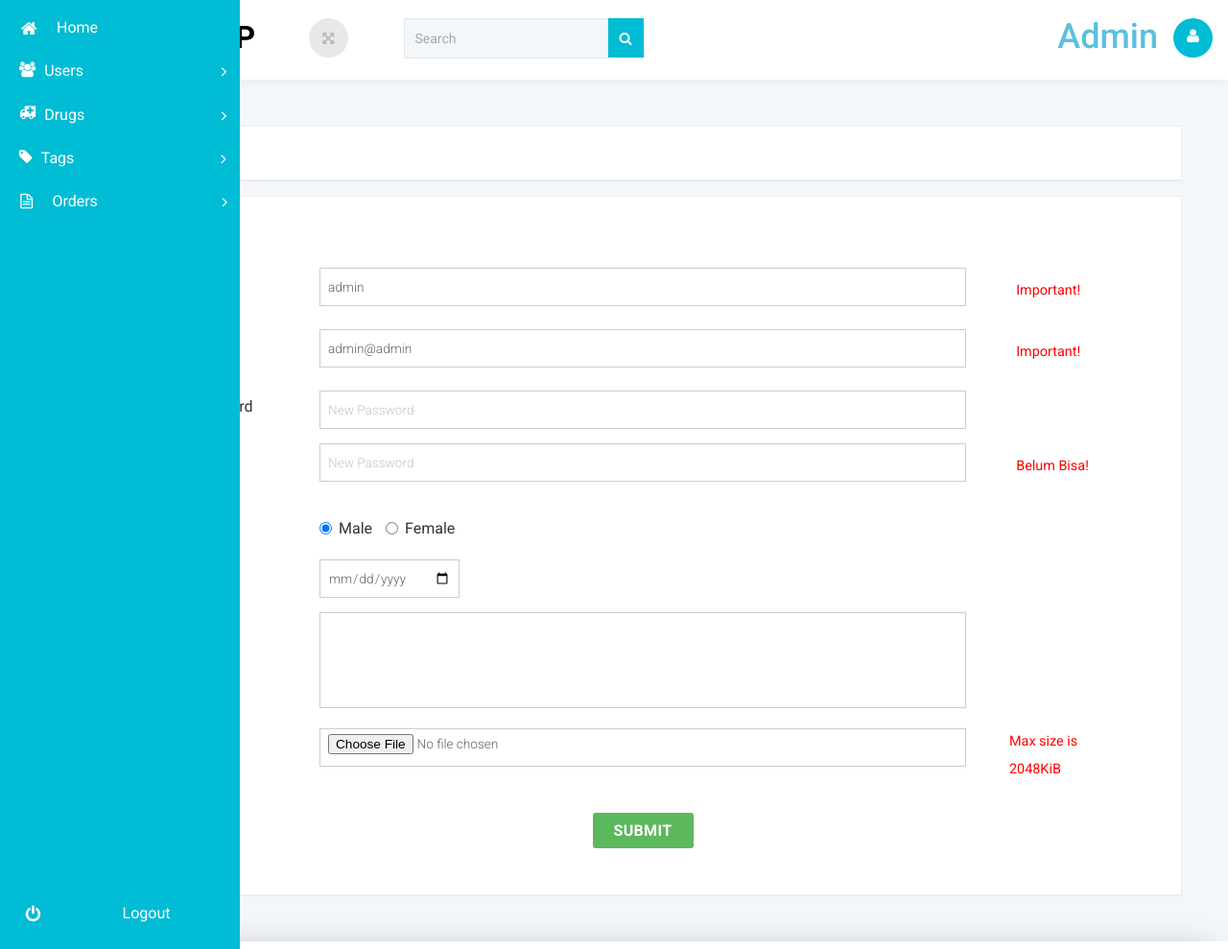
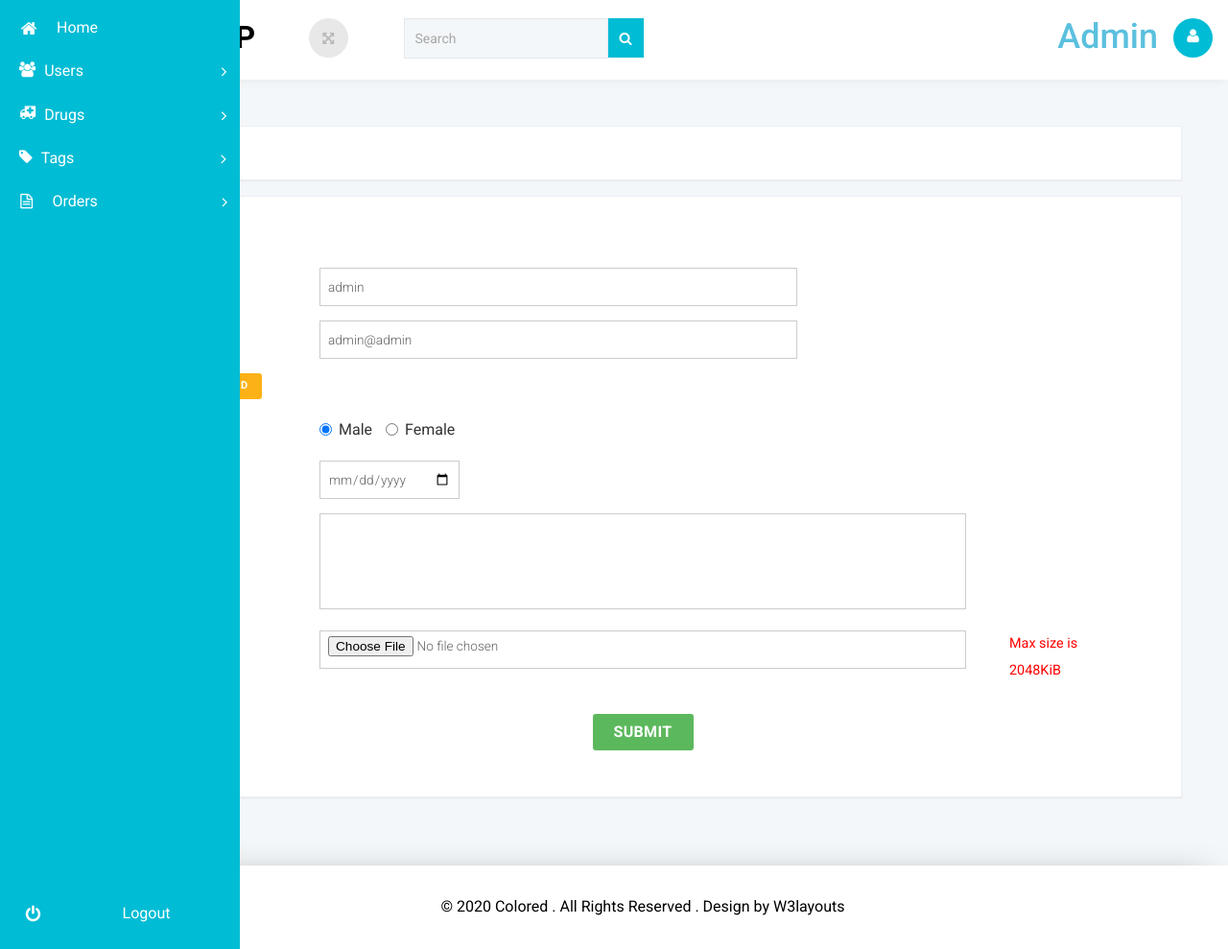
Before and after one commit to iyasmzn/project2_apotek, a Laravel app: page /admin/users/edit/1 in a window 1280 px wide. Shown: the whole page at 96% size. Run offline with Laravel 8, Linux system fonts and the light colour scheme; a user stored in the database is signed in; data comes from the database, SQL or seed files in the repository; some libraries are stand-ins or nearby versions; some web fonts are replaced.

Commit message:
add some

```diff
--- a/app/Http/Controllers/UserController.php
+++ b/app/Http/Controllers/UserController.php
@@ -5,6 +5,7 @@
 use App\Model\User;
 use Illuminate\Http\Request;
 use Illuminate\Support\Facades\Auth;
+use Illuminate\Support\Facades\Validator;
 
 class UserController extends Controller
 {
@@ -29,6 +30,16 @@
     }
     public function store(Request $request)
     {
+
+        $validator = Validator::make($request->all(), [
+            'name' => 'required|unique:users',
+            'email' => 'required|unique:users',
+            'password' => 'required|min:8',
+        ]);
+        if ($validator->fails()) {
+            return redirect()->back()->withErrors($validator, 'user')->withInput();
+        }
+
         if ($request->photo_file) {
             $request = $this->uploadImage($request);
         }
@@ -48,6 +59,13 @@
     public function update(Request $request, $id)
     {
 
+        $validator = Validator::make($request->all(), [
+            'name' => 'required',
+            'email' => 'required',
+        ]);
+        if ($validator->fails()) {
+            return redirect()->back()->withErrors($validator, 'user')->withInput();
+        }
         $model = $this->model->find($id);
         if ($request->photo_file) {
             $this->removeImage($model->photo);
--- a/resources/views/admin/users/edit.blade.php
+++ b/resources/views/admin/users/edit.blade.php
@@ -25,35 +25,40 @@
 	        					@csrf @method('PUT')
 	        					<div class="form-group">
 	        						<label for="name" class="col-sm-2 control-label">Name</label>
-	        						<div class="col-sm-8">
+	        						<div class="col-sm-6">
 	        							<input type="text" class="form-control1" name="name" id="name" placeholder="Username" value="{{ $user->name }}">
 	        						</div>
-	        						<div class="col-sm-2">
-	        							<p class="help-block" style="color: red;">Important!</p>
+	        						<div class="col-sm-4">
+	        							<p class="help-block" style="color: red;">{{ $errors->user->first('name') }}</p>
 	        						</div>
 	        					</div>
 	        					<div class="form-group">
 	        						<label for="focusedinputEmail" class="col-sm-2 control-label">Email</label>
-	        						<div class="col-sm-8">
+	        						<div class="col-sm-6">
 	        							<input type="text" class="form-control1" name="email" id="focusedinputEmail" placeholder="Email" value="{{ $user->email }}">
 	        						</div>
-	        						<div class="col-sm-2">
-	        							<p class="help-block" style="color: red;">Important!</p>
+	        						<div class="col-sm-4">
+	        							<p class="help-block" style="color: red;">{{ $errors->user->first('email') }}</p>
 	        						</div>
 	        					</div>
 	        					<div class="form-group">
+	        						<div class="col-sm-1">
+	        							<span class="btn btn-sm btn-danger" onclick='document.getElementById("Disabled_Input").style = "display: block";document.getElementById("Disabled_Input2").style = "display: block";'>New Password</span>
+	        						</div>
+	        					</div>
+	        					<div id="Disabled_Input" class="form-group" style="display: none;">
 	        						<label for="inputPassword" class="col-sm-2 control-label">New Password</label>
-	        						<div class="col-sm-8">
+	        						<div class="col-sm-6">
 	        							<input type="password" class="form-control1" id="inputPassword" placeholder="New Password" name="password">
 	        						</div>
 	        					</div>
-	        					<div class="form-group">
+	        					<div id="Disabled_Input2" class="form-group" style="display: none;">
 	        						<label for="inputPasswordconfirmation" class="col-sm-2 control-label">Confirm New Password</label>
-	        						<div class="col-sm-8">
+	        						<div class="col-sm-6">
 	        							<input type="password" class="form-control1" id="inputPasswordconfirmation" placeholder="New Password" disabled>
 	        						</div>
-	        						<div class="col-sm-2">
-	        							<p class="help-block" style="color: red;">Belum Bisa!</p>
+	        						<div class="col-sm-4">
+	        							<p class="help-block" style="color: red;">Belum Berfungsi!</p>
 	        						</div>
 	        					</div>
 	        					<div class="form-group">
```
Also changed, not shown: app/Http/Controllers/DrugController.php (+7 -0 lines), resources/views/admin/drugs/create.blade.php (+5 -2 lines), resources/views/admin/users/create.blade.php (+12 -9 lines).
